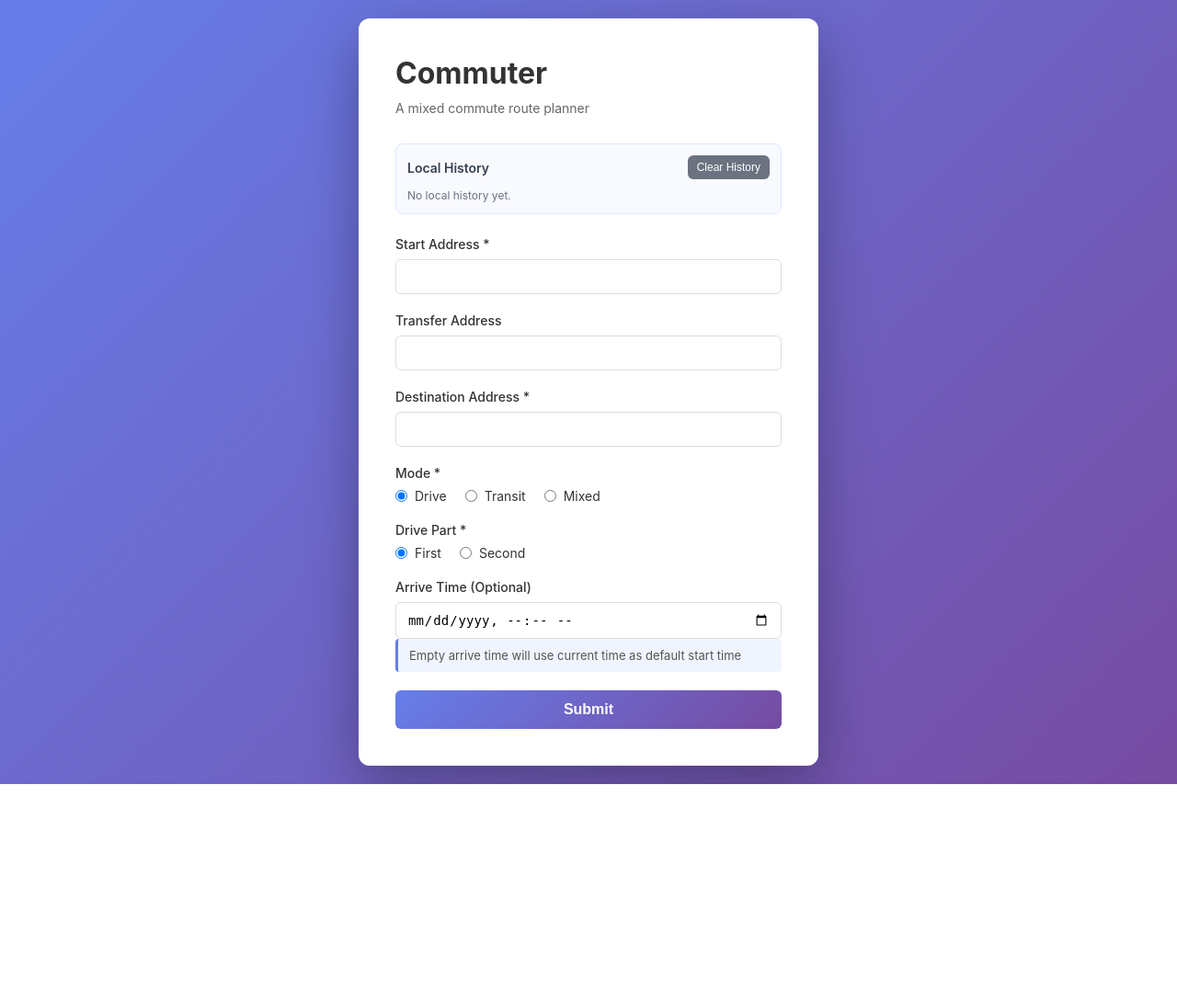
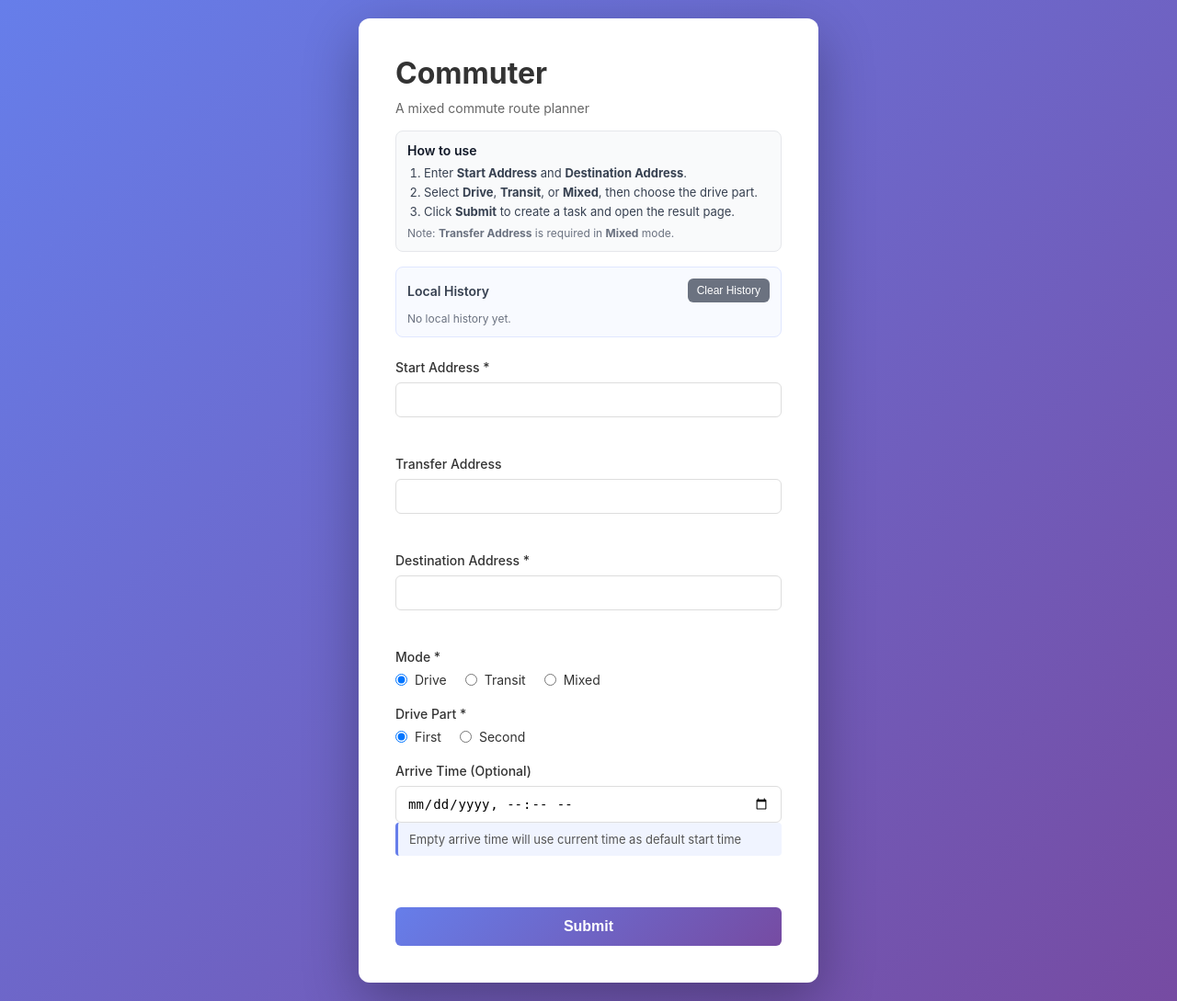
Before and after one commit to CanoANO/Commuter, a Flask app: template applications/web_app/src/templates/index.html in a window 1280 px wide. Shown: the whole page at 92% size. Before the commit the page ends 853 px from the top, so only its background shows below. Run offline with Flask 3, Linux system fonts and the light colour scheme; the template is opened without the code that fills it, so the values that code supplies are empty.

Commit message:
update usage tutorial and error handling

```diff
--- a/applications/web_app/src/templates/index.html
+++ b/applications/web_app/src/templates/index.html
@@ -38,8 +38,55 @@
 
         .description {
             color: #666;
-            margin-bottom: 30px;
+            margin-bottom: 16px;
             font-size: 14px;
+        }
+
+        .usage-card {
+            margin-bottom: 16px;
+            background: #f9fafb;
+            border: 1px solid #e5e7eb;
+            border-radius: 8px;
+            padding: 12px;
+        }
+
+        .usage-title {
+            font-size: 14px;
+            font-weight: 600;
+            color: #111827;
+            margin-bottom: 6px;
+        }
+
+        .usage-list {
+            margin-left: 18px;
+            color: #374151;
+            font-size: 13px;
+            line-height: 1.6;
+        }
+
+        .usage-tip {
+            margin-top: 6px;
+            font-size: 12px;
+            color: #6b7280;
+        }
+
+        .global-message {
+            margin-bottom: 12px;
+            padding: 10px 12px;
+            border-radius: 6px;
+            font-size: 13px;
+        }
+
+        .global-message.error {
+            background: #fef2f2;
+            border: 1px solid #fecaca;
+            color: #b91c1c;
+        }
+
+        .global-message.success {
+            background: #ecfdf5;
+            border: 1px solid #a7f3d0;
+            color: #065f46;
         }
 
         .history-section {
@@ -202,6 +249,13 @@
             border-radius: 4px;
         }
 
+        .field-error {
+            margin-top: 6px;
+            min-height: 16px;
+            font-size: 12px;
+            color: #b91c1c;
+        }
+
         .submit-btn {
             width: 100%;
             padding: 12px;
@@ -223,12 +277,31 @@
         .submit-btn:active {
             transform: translateY(0);
         }
+
+        .submit-btn:disabled {
+            opacity: 0.75;
+            cursor: not-allowed;
+            transform: none;
+            box-shadow: none;
+        }
     </style>
 </head>
 <body>
     <div class="container">
         <h1>Commuter</h1>
         <p class="description">A mixed commute route planner</p>
+
+        <div class="usage-card">
+            <div class="usage-title">How to use</div>
+            <ol class="usage-list">
+                <li>Enter <strong>Start Address</strong> and <strong>Destination Address</strong>.</li>
+                <li>Select <strong>Drive</strong>, <strong>Transit</strong>, or <strong>Mixed</strong>, then choose the drive part.</li>
+                <li>Click <strong>Submit</strong> to create a task and open the result page.</li>
+            </ol>
+            <div class="usage-tip">Note: <strong>Transfer Address</strong> is required in <strong>Mixed</strong> mode.</div>
+        </div>
+
+        <div id="globalMessage" class="global-message" style="display:none;"></div>
 
         <div class="history-section">
             <div class="history-header">
@@ -242,16 +315,19 @@
             <div class="form-group">
                 <label for="startAddress">Start Address *</label>
                 <input type="text" id="startAddress" name="start_address" required>
+                <div id="startAddressError" class="field-error"></div>
             </div>
 
             <div class="form-group">
                 <label for="transferAddress">Transfer Address</label>
                 <input type="text" id="transferAddress" name="transfer_address">
+                <div id="transferAddressError" class="field-error"></div>
             </div>
 
             <div class="form-group">
                 <label for="destinationAddress">Destination Address *</label>
                 <input type="text" id="destinationAddress" name="destination_address" required>
+                <div id="destinationAddressError" class="field-error"></div>
             </div>
 
             <div class="form-group">
@@ -285,6 +361,7 @@
                 <label for="arriveTime">Arrive Time (Optional)</label>
                 <input type="datetime-local" id="arriveTime" name="arrive_time">
                 <div class="note">Empty arrive time will use current time as default start time</div>
+                <div id="arriveTimeError" class="field-error"></div>
             </div>
 
             <button type="submit" class="submit-btn">Submit</button>
@@ -298,6 +375,41 @@
         const transferInput = document.getElementById('transferAddress');
         const historyList = document.getElementById('historyList');
         const clearHistoryBtn = document.getElementById('clearHistoryBtn');
+        const globalMessage = document.getElementById('globalMessage');
+        const submitBtn = form.querySelector('.submit-btn');
+        const fieldErrors = {
+            start_address: document.getElementById('startAddressError'),
+            transfer_address: document.getElementById('transferAddressError'),
+            destination_address: document.getElementById('destinationAddressError'),
+            arrive_time: document.getElementById('arriveTimeError')
+        };
+
+        function showGlobalMessage(text, type = 'error') {
+            globalMessage.className = `global-message ${type}`;
+            globalMessage.textContent = text;
+            globalMessage.style.display = 'block';
+        }
+
+        function clearGlobalMessage() {
+            globalMessage.textContent = '';
+            globalMessage.style.display = 'none';
+        }
+
+        function setFieldError(key, message) {
+            const target = fieldErrors[key];
+            if (target) {
+                target.textContent = message || '';
+            }
+        }
+
+        function clearFieldErrors() {
+            Object.keys(fieldErrors).forEach((key) => setFieldError(key, ''));
+        }
+
+        function setSubmitting(isSubmitting) {
+            submitBtn.disabled = isSubmitting;
+            submitBtn.textContent = isSubmitting ? 'Submitting...' : 'Submit';
+        }
 
         function escapeHtml(value) {
             return String(value || '')
@@ -394,6 +506,8 @@
                 const item = items[Number(openIndex)];
                 if (item?.task_id) {
                     window.location.href = `/route-plans/${item.task_id}`;
+                } else {
+                    showGlobalMessage('This history item has no valid task id.');
                 }
                 return;
             }
@@ -405,8 +519,12 @@
         });
 
         clearHistoryBtn.addEventListener('click', () => {
+            if (!confirm('Are you sure you want to clear local history on this device?')) {
+                return;
+            }
             localStorage.removeItem(HISTORY_KEY);
             renderHistory();
+            showGlobalMessage('Local history cleared.', 'success');
         });
 
         syncTransferRequirement();
@@ -414,6 +532,9 @@
 
         form.addEventListener('submit', async (e) => {
             e.preventDefault();
+            clearGlobalMessage();
+            clearFieldErrors();
+            setSubmitting(true);
 
             const formData = new FormData(form);
             const mode = formData.get('mode');
@@ -428,17 +549,29 @@
                 if (!Number.isNaN(localDate.getTime())) {
                     arriveTime = localDate.toISOString();
                 } else {
-                    arriveTime = arriveTimeRaw;
+                    setFieldError('arrive_time', 'Invalid arrive time format.');
+                    showGlobalMessage('Please provide a valid arrive time.');
+                    setSubmitting(false);
+                    return;
                 }
             }
 
+            if (!startAddress) {
+                setFieldError('start_address', 'Start address is required.');
+            }
+            if (!destinationAddress) {
+                setFieldError('destination_address', 'Destination address is required.');
+            }
             if (!startAddress || !destinationAddress) {
-                alert('Start address and destination address are required');
+                showGlobalMessage('Please fill in required fields.');
+                setSubmitting(false);
                 return;
             }
 
             if (mode === 'mixed' && !transferAddress) {
-                alert('Transfer address is required for mixed mode');
+                setFieldError('transfer_address', 'Transfer address is required in Mixed mode.');
+                showGlobalMessage('Please fill in required fields.');
+                setSubmitting(false);
                 return;
             }
 
@@ -481,11 +614,13 @@
                             message = text;
                         }
                     }
-                    alert(message);
+                    showGlobalMessage(message);
                 }
             } catch (error) {
                 console.error('Error:', error);
-                alert('Error submitting form');
+                showGlobalMessage('Network error. Please check your connection and try again.');
+            } finally {
+                setSubmitting(false);
             }
         });
     </script>
```
